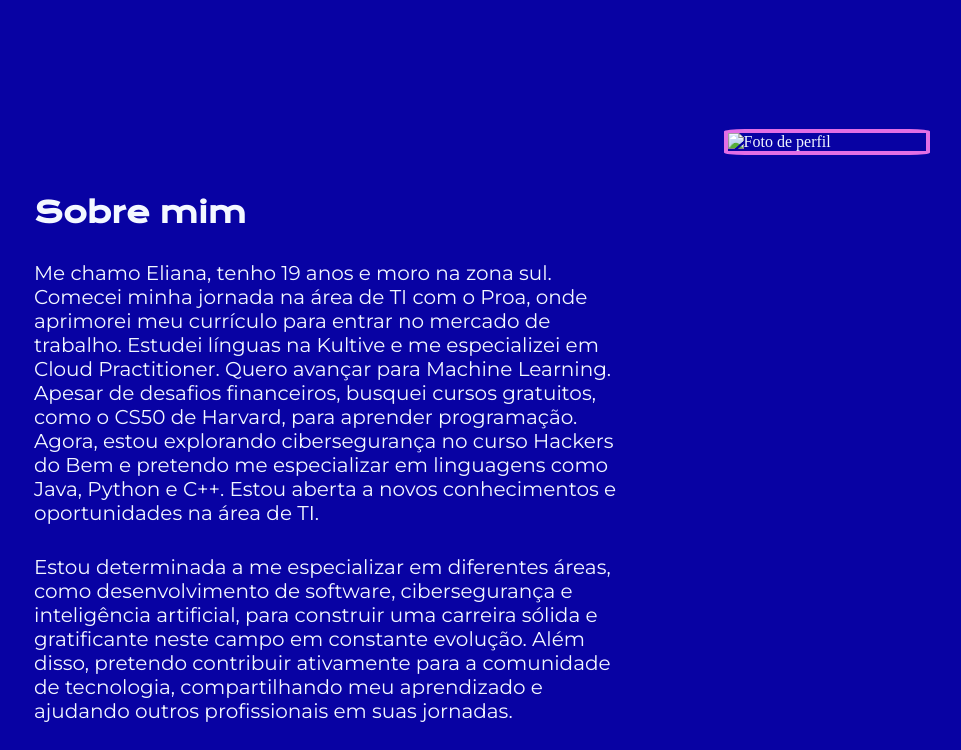
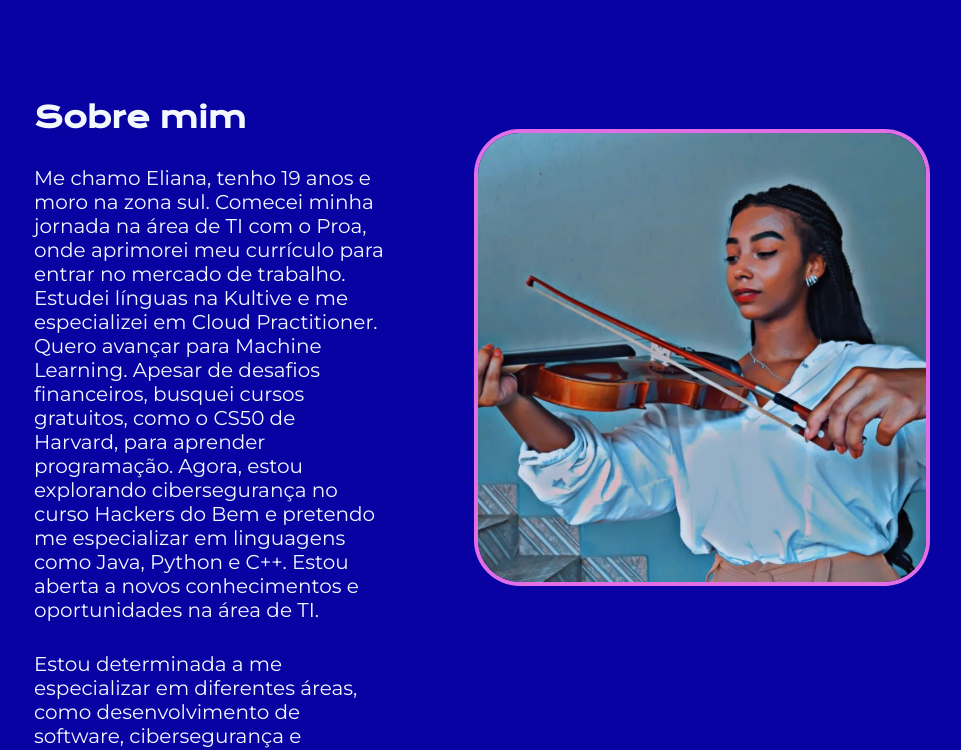
Before and after one commit to Eliana100/portifolio, a plain HTML site: page about.html in a window 1280 px wide. Shown: the part 58-808 px from the top of the page, without its empty margins (158-1119 px from the left). Drawn offline with nearby package versions, Linux system fonts and the light colour scheme.

Commit message:
Update about.html

```diff
--- a/about.html
+++ b/about.html
@@ -46,7 +46,7 @@
       <img
         div
         class="foto_perfil"
-        src="img/fotodeperfil.png"
+        src="fotodeperfil.png"
         alt="Foto de perfil"
       />
     </main>
```
